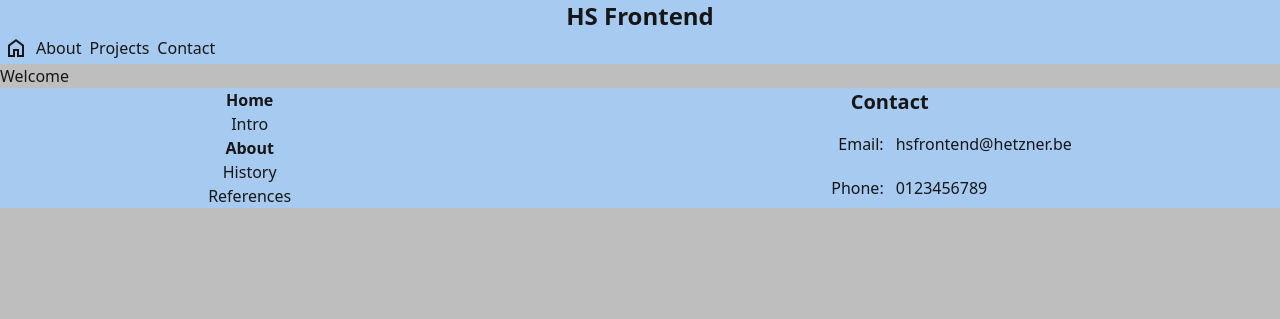
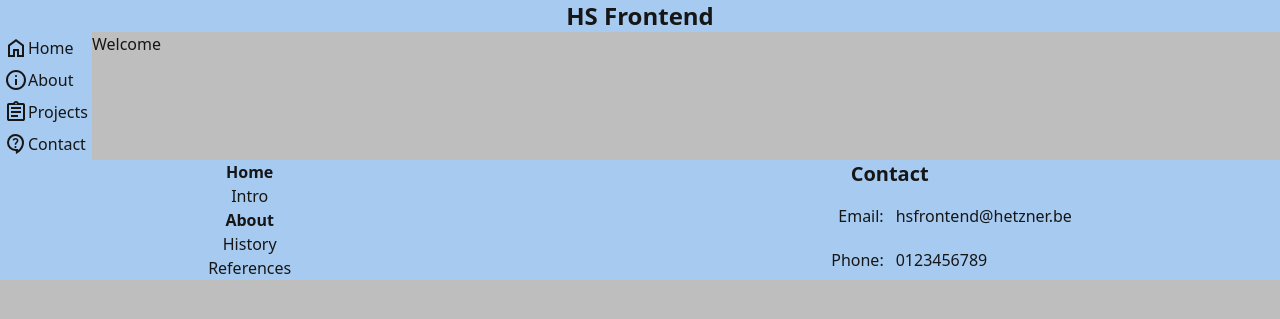
Before and after one commit to Adrigorithm/HS_Frontend, a CodeIgniter 4 app: the page made by app/Views/pages/index.php in a window 1280 px wide. Shown: the top 319 px of the page. Run offline with PHP 8.4 and a stand-in for CodeIgniter, Linux system fonts and the light colour scheme; the template is opened without the code that fills it: most values are stand-ins (such as "Sample title", 1, 10 or a date in 2020); data that the repository does not hold is empty; some libraries are stand-ins or nearby versions.

Commit message:
we adding some svgs

```diff
--- a/app/Views/content/index.php
+++ b/app/Views/content/index.php
@@ -1,7 +1,7 @@
 <body class="bg-white dark:bg-black text-black dark:text-white flex flex-col">
     <?= view('shared/header') ?>
 
-    <main class="flex flex-row sm:flex-col">
+    <main class="flex flex-row">
         <?= view('shared/navigation') ?>
 
         <section class="flex flex-col">
--- a/app/Views/shared/navigation.php
+++ b/app/Views/shared/navigation.php
@@ -1,26 +1,36 @@
 <nav>
-    <ul class="flex flex-col sm:flex-row bg-blue dark:bg-red text-center">
+    <ul class="flex flex-col bg-blue dark:bg-red text-center">
         <li>
-            <a href="#!">
+            <a href="#!" class="<?php if($title == 'Home') {echo 'border-r-3 border-solid border-red';} ?> p-1 hover:bg-red hover:text-white hover:dark:bg-blue hover:dark:text-black flex fill-black dark:fill-white hover:fill-white dark:hover:fill-black">
                 <svg
                         xmlns="http://www.w3.org/2000/svg"
                         height="24px"
                         viewBox="0 -960 960 960"
                         width="24px"
-                        class="<?php if($title == 'Home') {echo 'border-r-3 sm:border-r-0 sm:border-b-3 border-solid border-red';} ?> fill-black dark:fill-white hover:bg-red hover:dark:bg-blue hover:fill-white dark:hover:fill-black w-full h-[2rem] p-1"
+                        class="fill-inherit"
                 >
                     <path d="M240-200h120v-240h240v240h120v-360L480-740 240-560v360Zm-80 80v-480l320-240 320 240v480H520v-240h-80v240H160Zm320-350Z" />
                 </svg>
+                <p class="hidden sm:block">Home</p>
             </a>
         </li>
         <li>
-            <a class="<?php if($title == 'About') {echo 'border-r-3 sm:border-r-0 sm:border-b-3 border-solid border-red';} ?> p-1 block w-full hover:bg-red hover:text-white hover:dark:bg-blue hover:dark:text-black" href="#!">About</a>
+            <a class="<?php if($title == 'About') {echo 'border-r-3 border-solid border-red';} ?> p-1 hover:bg-red hover:text-white hover:dark:bg-blue hover:dark:text-black flex fill-black dark:fill-white hover:fill-white dark:hover:fill-black" href="#!">
+                <svg xmlns="http://www.w3.org/2000/svg" height="24px" viewBox="0 -960 960 960" width="24px" class="fill-inherit"><path d="M440-280h80v-240h-80v240Zm40-320q17 0 28.5-11.5T520-640q0-17-11.5-28.5T480-680q-17 0-28.5 11.5T440-640q0 17 11.5 28.5T480-600Zm0 520q-83 0-156-31.5T197-197q-54-54-85.5-127T80-480q0-83 31.5-156T197-763q54-54 127-85.5T480-880q83 0 156 31.5T763-763q54 54 85.5 127T880-480q0 83-31.5 156T763-197q-54 54-127 85.5T480-80Zm0-80q134 0 227-93t93-227q0-134-93-227t-227-93q-134 0-227 93t-93 227q0 134 93 227t227 93Zm0-320Z"/></svg>
+                <p class="hidden sm:block">About</p>
+            </a>
         </li>
         <li>
-            <a class="<?php if($title == 'Projects') {echo 'border-r-3 sm:border-r-0 sm:border-b-3 border-solid border-red';} ?> p-1 block w-full hover:bg-red hover:text-white hover:dark:bg-blue hover:dark:text-black" href="#!">Projects</a>
+            <a class="<?php if($title == 'Projects') {echo 'border-r-3 border-solid border-red';} ?> p-1 hover:bg-red hover:text-white hover:dark:bg-blue hover:dark:text-black flex fill-black dark:fill-white hover:fill-white dark:hover:fill-black" href="#!">
+                <svg xmlns="http://www.w3.org/2000/svg" height="24px" viewBox="0 -960 960 960" width="24px" class="fill-inherit"><path d="M200-120q-33 0-56.5-23.5T120-200v-560q0-33 23.5-56.5T200-840h168q13-36 43.5-58t68.5-22q38 0 68.5 22t43.5 58h168q33 0 56.5 23.5T840-760v560q0 33-23.5 56.5T760-120H200Zm0-80h560v-560H200v560Zm80-80h280v-80H280v80Zm0-160h400v-80H280v80Zm0-160h400v-80H280v80Zm200-190q13 0 21.5-8.5T510-820q0-13-8.5-21.5T480-850q-13 0-21.5 8.5T450-820q0 13 8.5 21.5T480-790ZM200-200v-560 560Z"/></svg>
+                <p class="hidden sm:block">Projects</p>
+            </a>
         </li>
         <li>
-            <a class="<?php if($title == 'Contact') {echo 'border-r-3 sm:border-r-0 sm:border-b-3 border-solid border-red';} ?> p-1 block w-full hover:bg-red hover:text-white hover:dark:bg-blue hover:dark:text-black" href="#!">Contact</a>
+            <a class="<?php if($title == 'Contact') {echo 'border-r-3 border-solid border-red';} ?> p-1 hover:bg-red hover:text-white hover:dark:bg-blue hover:dark:text-black flex fill-black dark:fill-white hover:fill-white dark:hover:fill-black" href="#!">
+                <svg xmlns="http://www.w3.org/2000/svg" height="24px" viewBox="0 -960 960 960" width="24px" class="fill-inherit"><path d="m480-80-10-120h-10q-142 0-241-99t-99-241q0-142 99-241t241-99q71 0 132.5 26.5t108 73q46.5 46.5 73 108T800-540q0 75-24.5 144t-67 128q-42.5 59-101 107T480-80Zm80-146q71-60 115.5-140.5T720-540q0-109-75.5-184.5T460-800q-109 0-184.5 75.5T200-540q0 109 75.5 184.5T460-280h100v54Zm-101-95q17 0 29-12t12-29q0-17-12-29t-29-12q-17 0-29 12t-12 29q0 17 12 29t29 12Zm-29-127h60q0-30 6-42t38-44q18-18 30-39t12-45q0-51-34.5-76.5T460-720q-44 0-74 24.5T344-636l56 22q5-17 19-33.5t41-16.5q27 0 40.5 15t13.5 33q0 17-10 30.5T480-558q-35 30-42.5 47.5T430-448Zm30-65Z"/></svg>
+                <p class="hidden sm:block">Contact</p>
+            </a>
         </li>
     </ul>
 </nav>
```
Also changed, not shown: public/assets/css/output.css.
